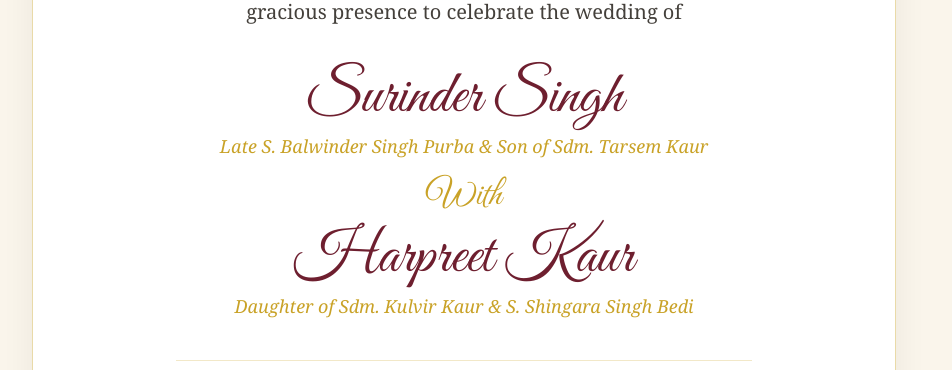
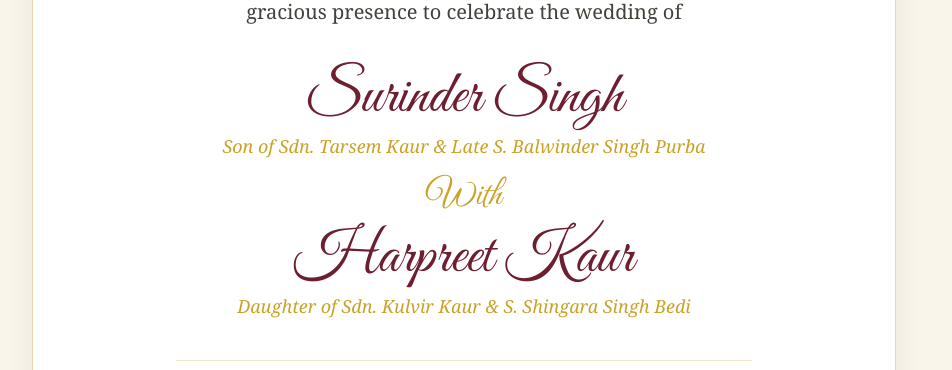
Before and after one commit to JA-IN/Rajinder_wedding_invitation, a React (Vite) app: page / in a window 1280 px wide. Shown: the part 1240-1610 px from the top of the page, without its empty margins (176-1128 px from the left). Built offline with nearby package versions, Linux system fonts and the light colour scheme.

Commit message:
photos changes

```diff
--- a/src/components/SacredInvitation.tsx
+++ b/src/components/SacredInvitation.tsx
@@ -6,7 +6,7 @@ export const SacredInvitation: React.FC = () => {
   const [copied, setCopied] = useState(false);
 
   const handleShare = () => {
-    const text = `🌸 Royal Sikh Wedding Invitation 🌸\n\nSurinder Singh Purba\n(Son of Sdm. Tarsem Kaur & S. Balwinder Singh Purba)\nWeds\nHarpreet Kaur Bedi\n(Daughter of Sdm. Kulvir Kaur & S. Shingara Singh Bedi)\n\n✨ Sacred Anand Karaj: 22 November 2026\n📍 Gurudwara Sahib Gosayiana, Patshahi Dasvi Pathrala\n🏰 Grand Palace Reception: Gill Resorts Jassi Bagwali\n\nRSVP: Rajinder Purba (${coupleDetails.hostContact.phone})`;
+    const text = `🌸 Royal Sikh Wedding Invitation 🌸\n\nSurinder Singh Purba\n(Son of Sdn. Tarsem Kaur & S. Balwinder Singh Purba)\nWeds\nHarpreet Kaur Bedi\n(Daughter of Sdn. Kulvir Kaur & S. Shingara Singh Bedi)\n\n✨ Sacred Anand Karaj: 22 November 2026\n📍 Gurudwara Sahib Gosayiana, Patshahi Dasvi Pathrala\n🏰 Grand Palace Reception: Gill Resorts Jassi Bagwali\n\nRSVP: Rajinder Purba (${coupleDetails.hostContact.phone})`;
 
     if (navigator.clipboard) {
       navigator.clipboard.writeText(text);
@@ -55,7 +55,7 @@ export const SacredInvitation: React.FC = () => {
               Surinder Singh
             </h3>
             <p className="font-serif italic text-base sm:text-lg text-[#c9a227] font-medium">
-            Late S. Balwinder Singh Purba &amp;  Son of Sdm. Tarsem Kaur
+            Son of Sdn. Tarsem Kaur  &amp; Late S. Balwinder Singh Purba
             </p>
           </div>
 
@@ -69,7 +69,7 @@ export const SacredInvitation: React.FC = () => {
               Harpreet Kaur
             </h3>
             <p className="font-serif italic text-base sm:text-lg text-[#c9a227] font-medium">
-              Daughter of Sdm. Kulvir Kaur &amp; S. Shingara Singh Bedi
+              Daughter of Sdn. Kulvir Kaur &amp; S. Shingara Singh Bedi
             </p>
           </div>
         </div>
--- a/src/components/WeddingEventsSection.tsx
+++ b/src/components/WeddingEventsSection.tsx
@@ -3,7 +3,7 @@ import { weddingEvents } from '../data/weddingData';
 import { MapPin } from 'lucide-react';
 import { TravelFlightPath } from './TravelFlightPath';
 import haldiPhoto from '../assets/images/couple/Golden Haldi Celebration with Two Couples.png';
-import sukhmaniPhoto from '../assets/images/couple/Devotional Sikh Ceremony in Golden Light.png';
+import sukhmaniPhoto from '../assets/images/couple/Sikh Ceremony with Praying Groom.png';
 import anandKarajPhoto from '../assets/images/couple/A Grand Sikh Wedding Ceremony.png';
 import royalReceptionPhoto from '../assets/images/couple/1790930296416.jpg.jpeg';
 import jaggoPhoto from '../assets/images/couple/Punjabi Jago Night Celebration.png';
--- a/src/data/weddingData.ts
+++ b/src/data/weddingData.ts
@@ -5,14 +5,14 @@ export const coupleDetails = {
     name: 'Surinder Singh Purba',
     shortName: 'Surinder',
     father: 'Late S. Balwinder Singh Purba',
-    mother: 'Sdm. Tarsem Kaur',
+    mother: 'Sdn. Tarsem Kaur',
     family: 'Purba Family',
   },
   bride: {
     name: 'Harpreet Kaur Bedi',
     shortName: 'Harpreet',
     father: 'S. Shingara Singh Bedi',
-    mother: 'Sdm. Kulvir Kaur',
+    mother: 'Sdn. Kulvir Kaur',
     family: 'Bedi Family',
   },
   weddingDate: '22 November 2026',
@@ -70,13 +70,13 @@ export const weddingEvents: WeddingEvent[] = [
     day: 'Saturday',
     time: '7:00 PM Onwards',
     venueName: 'Regal Food',
-    venueAddress: 'Regal Food, Main Road, Bathinda Region, Punjab',
+    venueAddress: 'Regal Food, Mandi Dabwali',
     description:
       'An electric night of Jaggo procession with brass lights, vigorous Bhangra and Giddha, live dhol beats, drinks, and a lavish celebratory dinner party at Regal Food.',
     dressCode: 'Indo-Western / Glamorous Shimmer & Festive Kurta-Pajama',
     imageUrl:
       'https://lh3.googleusercontent.com/aida-public/AB6AXuBcVl7wgRlFx9dGWEozQuaJ0_-wVF3i0nkhKmEmXo1itRXI095PSlkUM8PsT83XxxmZA7H5Ilgj2gsfLWtENLleCvoY6VE0nMcAMCCREuykrpHMVYnIFs3q0aTWLVTfYP4YOt80H135-5C3Z-kZ7Mb9lE0Z3feuKUBjpx3BDa6jZNWKUuSSgcb3EPTb1Msl93QrsYpLKFaS9LGjuTCrbwjf_q9qP8z694RvMTSvqnA',
-    mapQuery: 'Regal Food, Bathinda, Punjab',
+    mapQuery: 'Regal Food, Mandi Dabwali, Punjab',
     badge: 'Party & Dhol Beats',
   },
   {
@@ -118,7 +118,7 @@ export const weddingEvents: WeddingEvent[] = [
 export const familyBlessings: FamilyBlessing[] = [
   {
     role: 'Grand Parents',
-    names: 'Late S. Hardev Singh Purba & Sdm. Surjit Kaur Purba',
+    names: 'Late S. Hardev Singh Purba & Sdn. Surjit Kaur Purba',
     relationText: 'With divine blessings from the heavens & heartfelt love',
     note: 'ਵਾਹਿਗੁਰੂ ਜੀ ਦੀ ਅਰਦਾਸ ਹੈ ਕਿ ਸੁਰਿੰਦਰ ਅਤੇ ਹਰਪ੍ਰੀਤ ਨੂੰ ਅਸੀਮ ਕ੍ਰਿਪਾ, ਲੰਮਾ ਜੀਵਨ, ਅਰਾਮ-ਕ੍ਰਮ, ਧਨ-ਦੌਲਤ ਅਤੇ ਪ੍ਰੇਮ ਨਾਲ ਬਖਸ਼ੇ, ਜਿਵੇਂ ਉਹ ਇਸ ਪਵਿੱਤਰ ਯਾਤਰਾ ਵਿੱਚ ਦੋਹਾਂ ਜਾਨਾਂ ਨੂੰ ਇਕ ਰੂਹ ਵਿੱਚ ਮਿਲਾਉਣ ਲਈ ਅੱਗੇ ਵਧ ਰਹੇ ਹਨ।',
     iconType: 'grandparents',
@@ -127,7 +127,7 @@ export const familyBlessings: FamilyBlessing[] = [
     role: 'Bhabhi & Brother',
     names: 'Pooja & Rajinder Purba',
     relationText: 'Loving Brother & Bhabhi',
-    note: 'ਪਿਆਰੀ ਹਰਪ੍ਰੀਤ, ਸਾਡੀ ਪਰਿਵਾਰ ਵਿੱਚ ਸੁਆਗਤ ਹੈ! ਸਾਡੇ ਪਿਆਰੇ ਭਰਾ ਸੁਰਿੰਦਰ ਅਤੇ ਪਿਆਰੀ ਭਾਬੀ ਦੇ ਲਈ ਅਨੰਤ ਖੁਸ਼ੀਆਂ, ਹੱਸੀਆਂ, ਪਰਸਪਰ ਭਰੋਸੇ ਅਤੇ ਸਹਿਯੋਗ ਦੇ ਨਾਲ ਲੰਬੀ ਉਮਰਾਂ ਦੀ ਅਰਦਾਸ ਕਰਦੇ ਹਾਂ।',
+    note: 'ਪਿਆਰੀ ਹਰਪ੍ਰੀਤ  , ਸਾਡੇ ਪਰਿਵਾਰ ਵਿੱਚ ਤੁਹਾਡਾ ਦਿਲੋਂ ਸਵਾਗਤ ਹੈ! ਵਾਹਿਗੁਰੂ ਜੀ ਤੁਹਾਡੇ ਅਤੇ ਸਾਡੇ ਪਿਆਰੇ ਵੀਰ ਸੁਰਿੰਦਰ ਦੀ ਜੋੜੀ ਨੂੰ ਸਦਾ ਚੜ੍ਹਦੀ ਕਲਾ ਵਿੱਚ ਰੱਖਣ ਅਤੇ ਤੁਹਾਡੇ ਜੀਵਨ ਨੂੰ ਅਨੰਤ ਖੁਸ਼ੀਆਂ, ਪਿਆਰ ਤੇ ਅਸੀਸਾਂ ਨਾਲ ਭਰਪੂਰ ਰੱਖਣ।',
     iconType: 'siblings',
   },
   {
```
Also changed, not shown: 2 other files (tests, documents, lock files or other folders).
